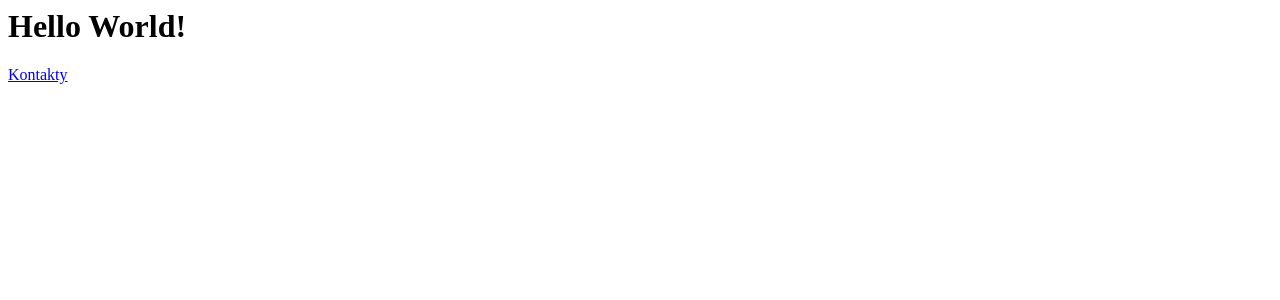
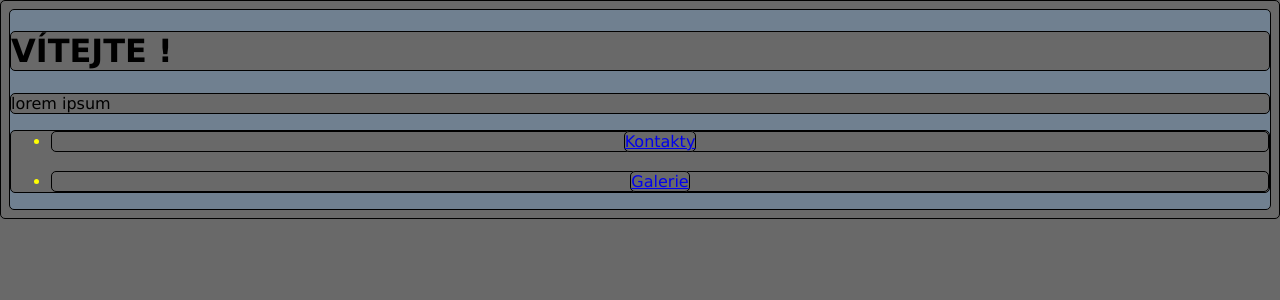
Before and after one commit to JancaF/JancaF_Flask_Projekt, a Flask app: page / in a window 1280 px wide. Shown: the top 300 px of the page. Run offline with Flask 3, Linux system fonts and the light colour scheme; parts of the project's set-up code (start-up, migrations or seed data) failed here and were passed over.

Commit message:
link style.css s HTML

```diff
--- a/main.py
+++ b/main.py
@@ -1,9 +1,9 @@
-from flask import Flask
+from flask import Flask, render_template
 app = Flask(__name__)
 
 @app.route('/')
 def index():
-    return '<h1>Hello World!</h1> <a href="/kontakty">Kontakty</a>'
+    return render_template('index.html')
 
 @app.route('/kontakty')
 def kontakty():
@@ -15,9 +15,10 @@ def cislo(cislo1, cislo2):
         return f'Násobek je {int(cislo1) * int(cislo2)}'
     except ValueError:
         return 'Neplatné číslo.'
-@app.route('/<jmeno>/<prijmeni>')
+@app.route('user/<jmeno>/<prijmeni>')
 def uzivatel(jmeno, prijmeni):
     return f'<h2> Vítej {jmeno} {prijmeni}</h2>'
+
 @app.route('/<jmeno>')
 def jmeno(jmeno):
     return f'<h2> Vítej {jmeno} </h2>'
--- a/static/css/style.css
+++ b/static/css/style.css
@@ -1,4 +1,14 @@
 * {
     border: solid 1px black;
     border-radius: 5px;
+    background-color:dimgrey;
+    font-family: 'Lucida Grande', Arial, sans-serif;
 }
+body {
+    background-color:slategrey;
+}
+ul {
+    text-align: center;
+    color:yellow;
+    text-decoration: dashed;
+}
--- a/templates/index.html
+++ b/templates/index.html
@@ -9,5 +9,10 @@
 <body>
     <h1>VÍTEJTE !</h1>
     <p>lorem ipsum</p>
+    <ul>
+        <li><a href="/kontakty">Kontakty</a></li>
+        <br>
+        <li><a href="/nasobek/">Galerie</a></li>
+    </ul>
 </body>
 </html>
```
